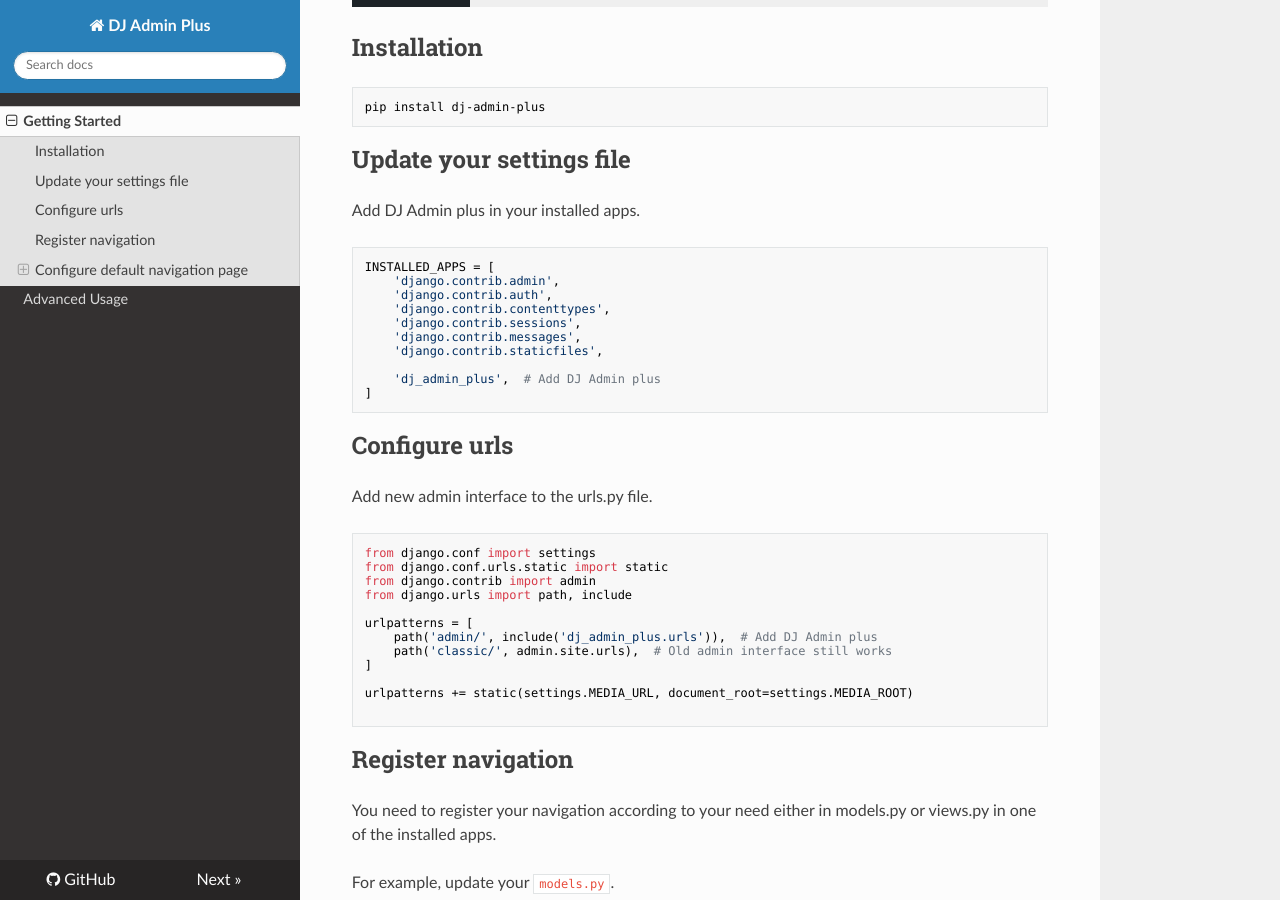
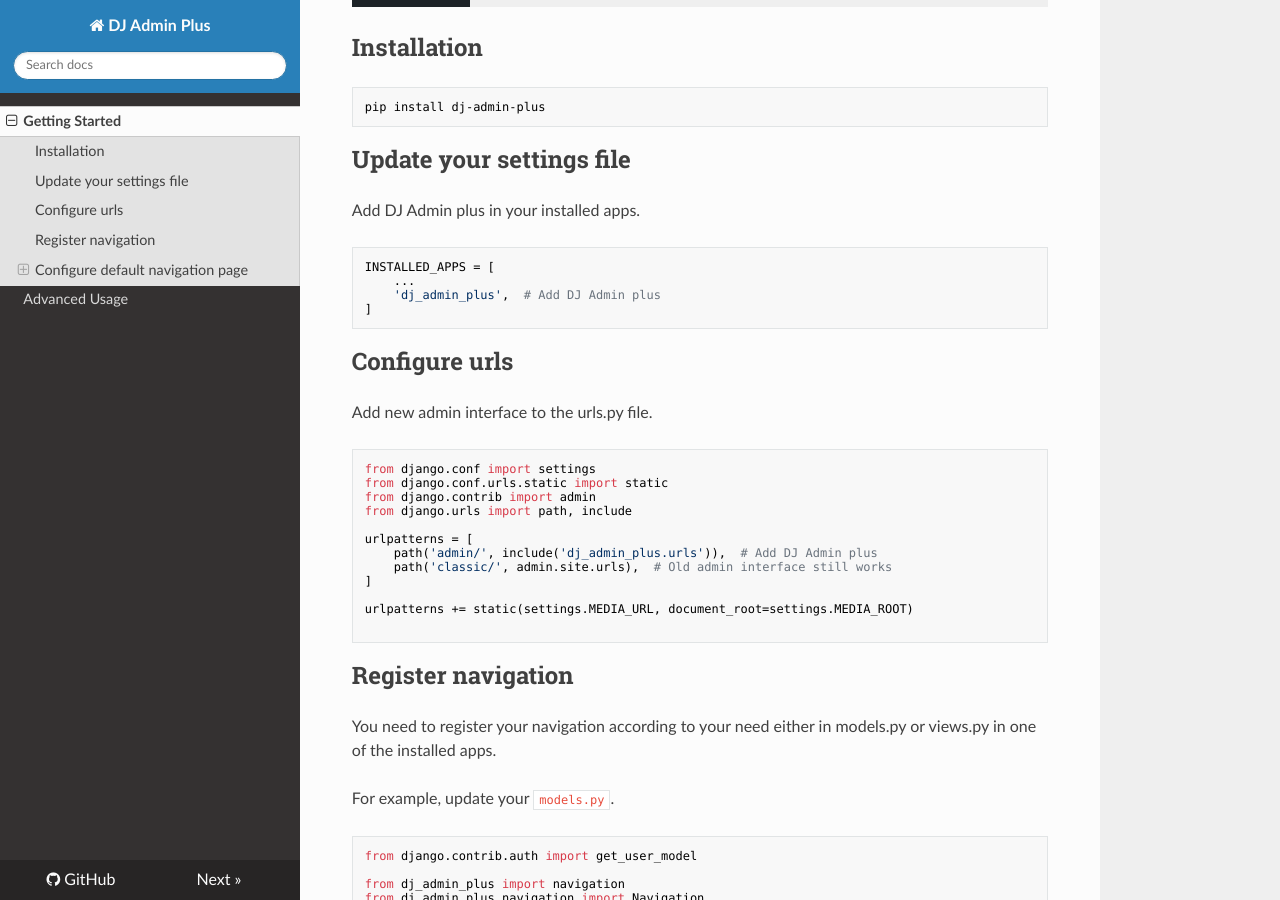
Before and after one commit to tejmagar/dj-admin-plus, an MkDocs documentation site: the page built from docs/README.md, in a window 1280 px wide and 900 px high, scrolled down 596 px. Built offline with MkDocs 1.6.1, drawn with Linux system fonts in a browser that asks for light colours; nearby versions of some CDN libraries.

Commit message:
docs: simplify installed apps

````diff
--- a/docs/README.md
+++ b/docs/README.md
@@ -16,13 +16,7 @@
 
 ```python
 INSTALLED_APPS = [
-    'django.contrib.admin',
-    'django.contrib.auth',
-    'django.contrib.contenttypes',
-    'django.contrib.sessions',
-    'django.contrib.messages',
-    'django.contrib.staticfiles',
-
+    ...
     'dj_admin_plus',  # Add DJ Admin plus
 ]
 ```
````
